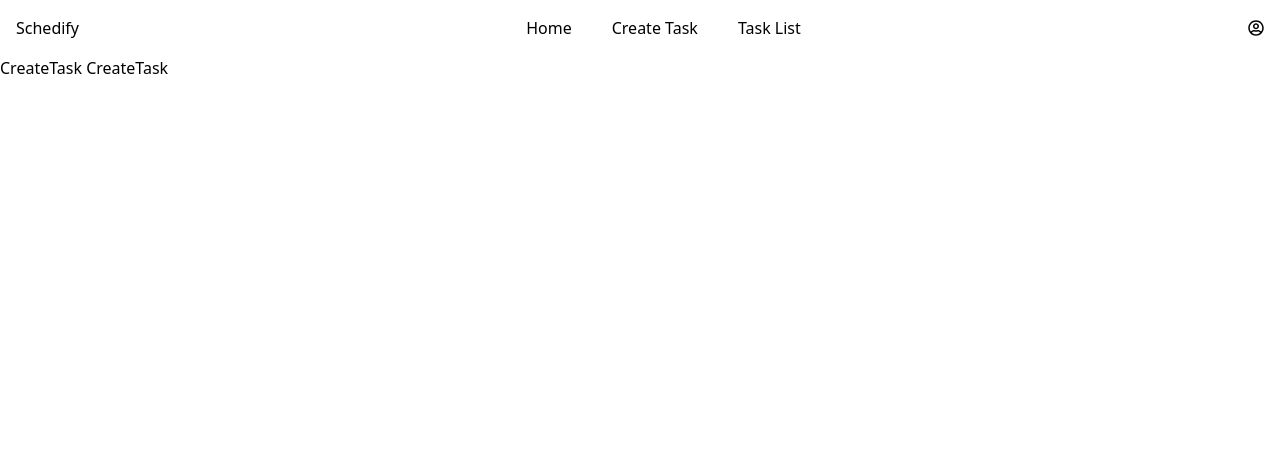
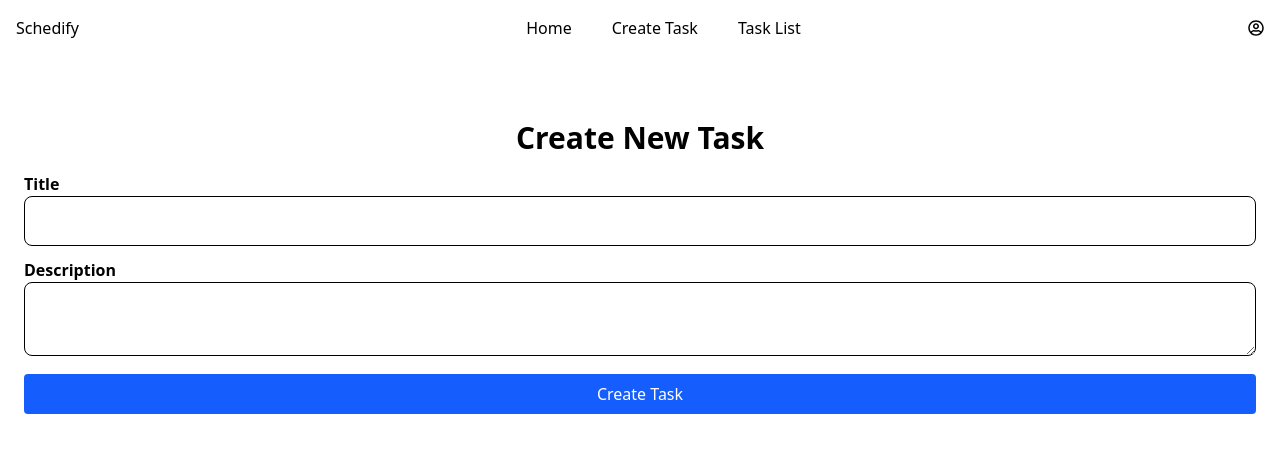
Before and after one commit to farhana988/Schedify-client, a React (Vite) app: page /createTask in a window 1280 px wide. Shown: the top 452 px of the page. Built offline with nearby package versions, Linux system fonts and the light colour scheme; no server answers.

Commit message:
create  task and creat task form is added

```diff
--- a/src/pages/CreateTask.jsx
+++ /dev/null
@@ -1,12 +0,0 @@
-import React from 'react';
-
-const CreateTask = () => {
-  return (
-    <div>
-      CreateTask
-      CreateTask
-    </div>
-  );
-};
-
-export default CreateTask;
--- /dev/null
+++ b/src/pages/CreateTask/CreateTask.jsx
@@ -0,0 +1,47 @@
+import axios from "axios";
+import { useContext } from "react";
+import { useForm } from "react-hook-form";
+import { useNavigate } from "react-router-dom";
+import { AuthContext } from "../../Provider/AuthProvider";
+import CreateTaskForm from "./CreateTaskForm";
+
+const CreateTask = () => {
+  const { user } = useContext(AuthContext);
+  const {
+    register,
+    handleSubmit,
+    formState: { errors },
+  } = useForm();
+  const navigate = useNavigate();
+
+  const onSubmit = async (data) => {
+    const taskInfo = {
+      ...data,
+      date: new Date(),
+      category: "todo",
+      user: { name: user?.displayName, email: user?.email },
+    };
+
+    try {
+      await axios.post(`${import.meta.env.VITE_API_URL}/tasks`, taskInfo);
+      alert("success");
+      navigate("/taskList");
+    } catch {
+      alert("error");
+    }
+  };
+
+  return (
+    <div className="container mx-auto mt-10 p-6 ">
+      <h2 className="text-3xl font-bold mb-4 text-center">Create New Task</h2>
+      <CreateTaskForm
+        register={register}
+        handleSubmit={handleSubmit}
+        errors={errors}
+        onSubmit={onSubmit}
+      ></CreateTaskForm>
+    </div>
+  );
+};
+
+export default CreateTask;
--- /dev/null
+++ b/src/pages/CreateTask/CreateTaskForm.jsx
@@ -0,0 +1,47 @@
+/* eslint-disable react/prop-types */
+
+const CreateTaskForm = ({ register, handleSubmit, errors, onSubmit }) => {
+  return (
+    <div>
+      <form onSubmit={handleSubmit(onSubmit)} className="flex flex-col gap-3">
+        <div>
+          <label className="block font-semibold">Title</label>
+          <input
+            type="text"
+            {...register("title", {
+              required: "Title is required",
+              maxLength: { value: 50, message: "Max length exceeded" },
+            })}
+            className="w-full p-3 border rounded-lg "
+          />
+          {errors.title && (
+            <p className="text-red-500 text-sm">{errors.title.message}</p>
+          )}
+        </div>
+
+        <div>
+          <label className="block font-semibold">Description</label>
+          <textarea
+            {...register("description", {
+              required: "Description is required",
+              maxLength: { value: 200, message: "Max length exceeded" },
+            })}
+            className="w-full p-3 border rounded-lg "
+          ></textarea>
+          {errors.description && (
+            <p className="text-red-500 text-sm">{errors.description.message}</p>
+          )}
+        </div>
+
+        <button
+          type="submit"
+          className=" bg-blue-600 text-white py-2 rounded cursor-pointer"
+        >
+          Create Task
+        </button>
+      </form>
+    </div>
+  );
+};
+
+export default CreateTaskForm;
--- a/src/pages/TaskList.jsx
+++ b/src/pages/TaskList.jsx
@@ -1,4 +1,3 @@
-import React from 'react';
 
 const TaskList = () => {
   return (
```
Also changed, not shown: src/main.jsx (+4 -13 lines).
